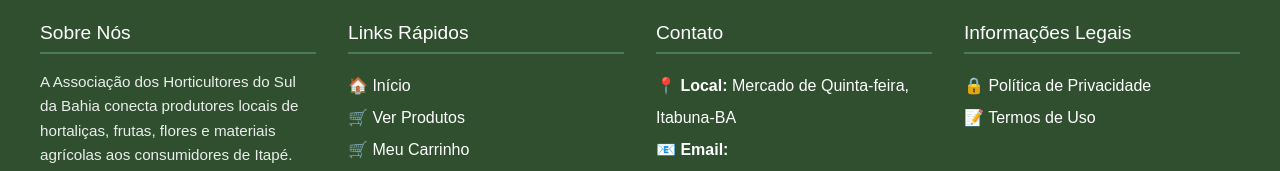
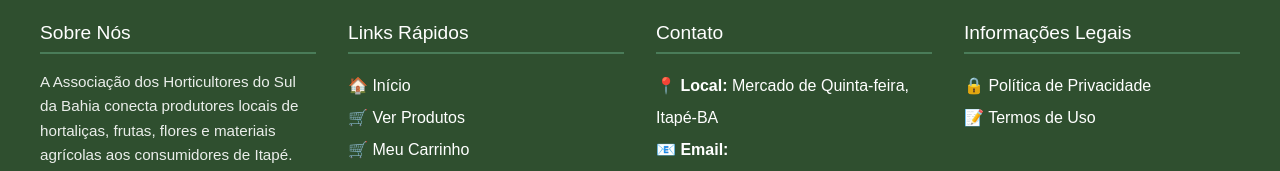
Before and after one commit to kaick723/associa_horticultores, a React (Vite) app in the folder market place/frontend/: page /admin in a window 1280 px wide. Shown: the part 947-1118 px from the top of the page. Built offline with nearby package versions, Linux system fonts and the light colour scheme; no server answers.

Commit message:
Update Footer.jsx

```diff
--- a/market place/frontend/src/components/Footer.jsx
+++ b/market place/frontend/src/components/Footer.jsx
@@ -75,7 +75,7 @@ export default function Footer() {
             Contato
           </h3>
           <ul style={{ listStyle: "none", padding: 0, lineHeight: 2 }}>
-            <li>📍 <strong>Local:</strong> Mercado de Quinta-feira, Itabuna-BA</li>
+            <li>📍 <strong>Local:</strong> Mercado de Quinta-feira, Itapé-BA</li>
             <li>📧 <strong>Email:</strong> contato@horticultores.com.br</li>
             <li>📱 <strong>WhatsApp:</strong> (73) 99999-9999</li>
             <li>📅 <strong>Funcionamento:</strong> Quinta-feira (presencial)</li>
```
